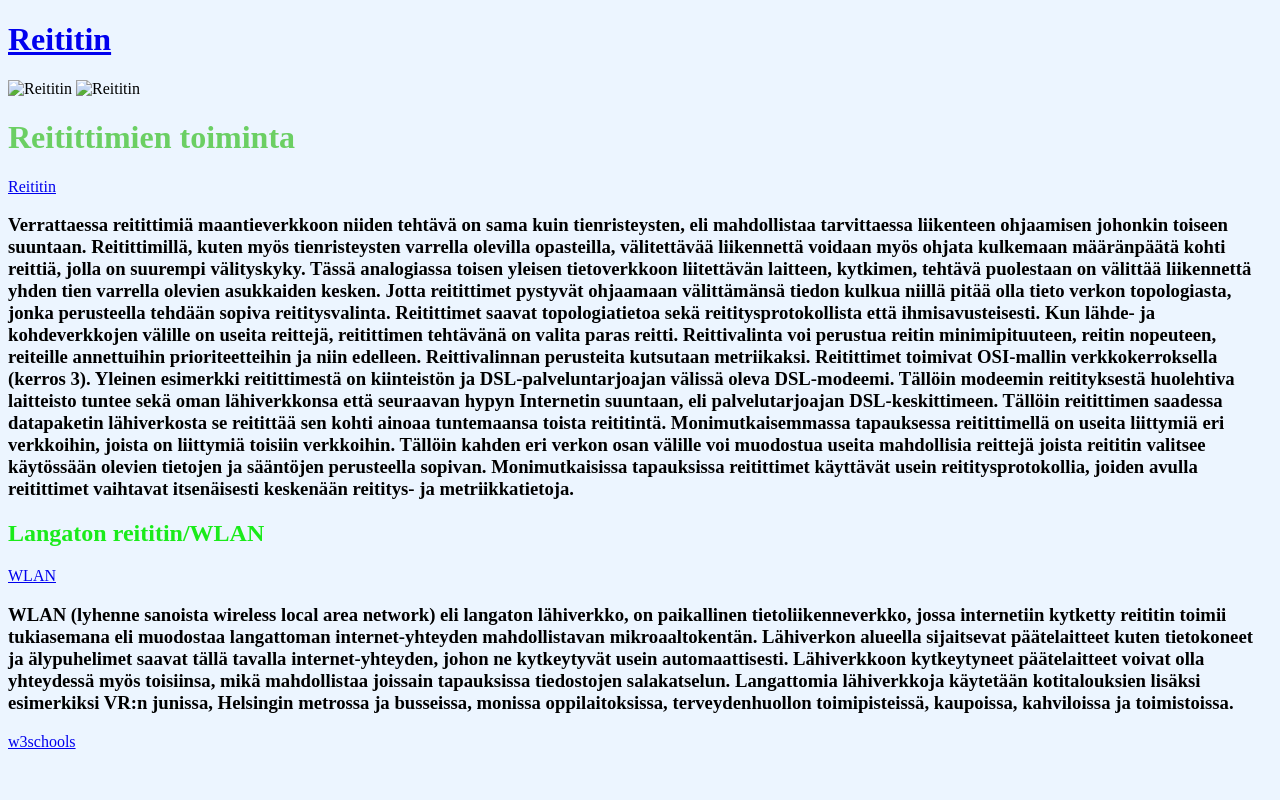
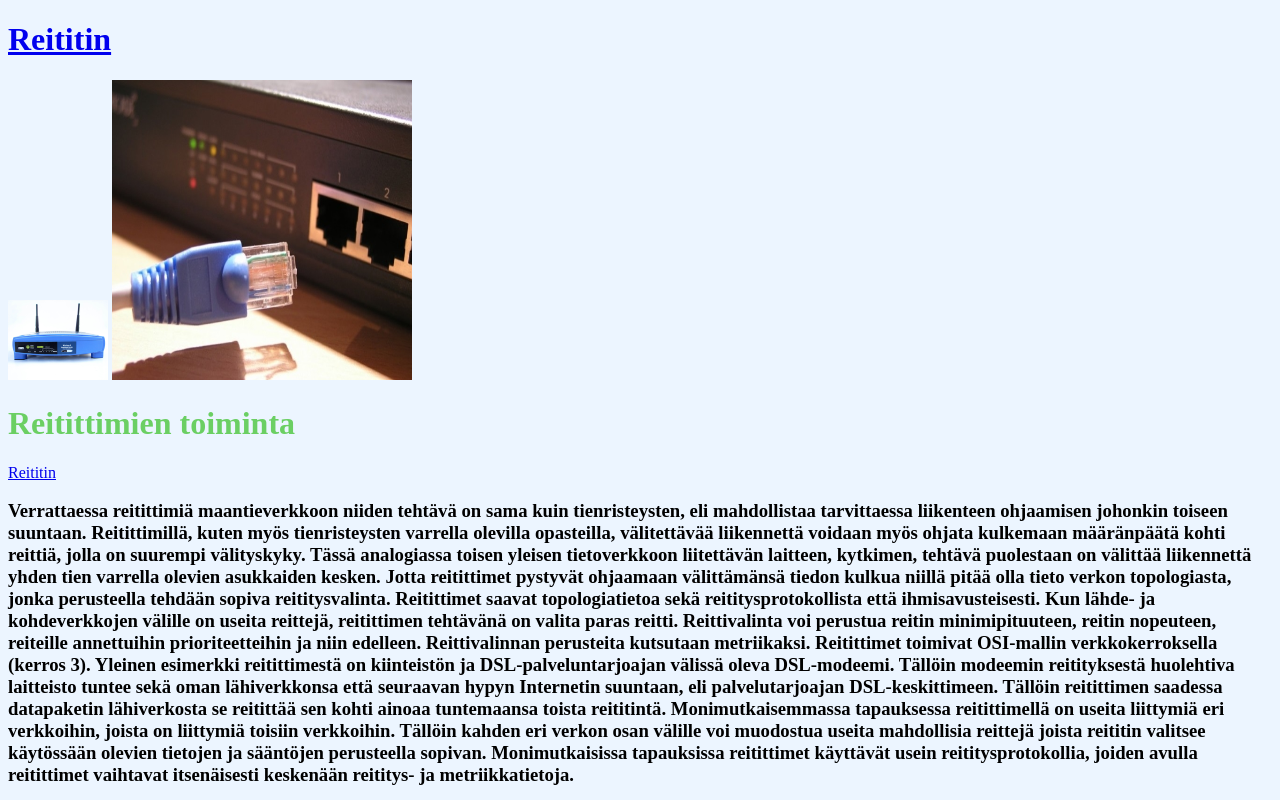
Before and after one commit to Lemming86/Web-suunnittelu, a plain HTML site: page index.html in a window 1280 px wide. Shown: the top 800 px of the page. Drawn offline with Linux system fonts and the light colour scheme.

Commit message:
Update index.html

```diff
--- a/index.html
+++ b/index.html
@@ -7,8 +7,8 @@
 <body style="background-color: rgba(213, 234, 255, 0.445);">
     <h1> <a href="https://fi.wikipedia.org/wiki/Reititin"> Reititin </a></h1>
 
-    <img src="img/reititin.jpg" alt="Reititin" width="100" height="80">
-    <img src="img/reititin_2.jpg" alt="Reititin" width="300" height="300">
+    <img src="../reititin.jpg" alt="Reititin" width="100" height="80">
+    <img src="../reititin_2.jpg" alt="Reititin" width="300" height="300">
     <p>
         <h1 style="color: rgba(24, 183, 0, 0.611);">Reitittimien toiminta</h1>
         <a href="https://fi.wikipedia.org/wiki/Reititin"> Reititin </a>
```
